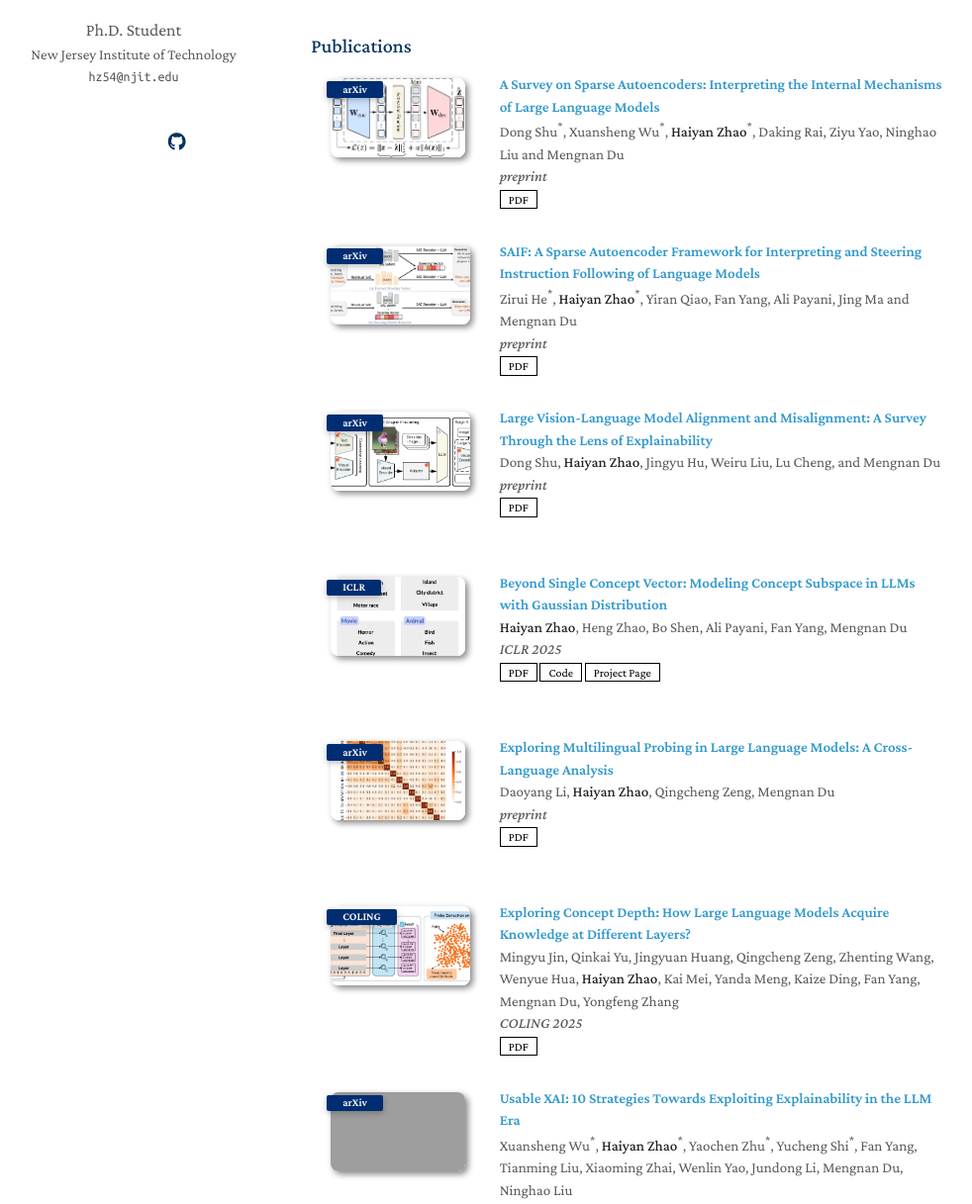
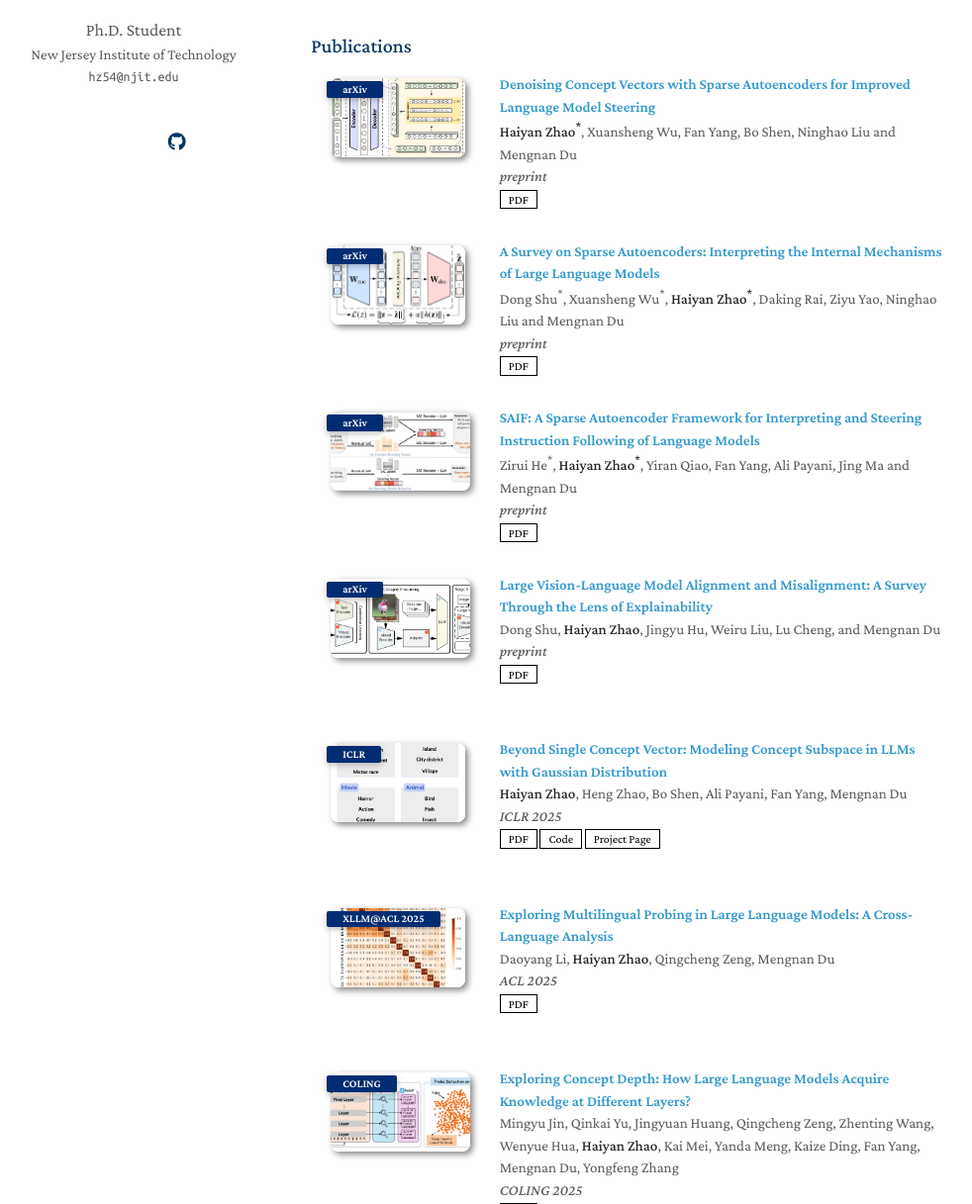
Before and after one commit to hy-zhao23/hy-zhao23.github.io, a Jekyll site: the page built from index.md, in a window 1280 px wide and 1400 px high, scrolled down 260 px. Shown: the part 183-1400 px from the top of the window at 99% size, without its empty margins (153-1135 px from the left). Built offline with Jekyll 4.4.1, drawn with Linux system fonts in a browser that asks for light colours; nearby versions of some CDN libraries; a style sheet for code colours, icons or effects is not loaded; our own code applies the rules of GitHub Pages for plain Markdown files; grey boxes are pictures that could not be loaded.

Commit message:
add one new paper

```diff
--- a/_data/publications.yml
+++ b/_data/publications.yml
@@ -11,15 +11,22 @@ main:
   #   image: ./assets/img/teaser_example_2.png
   #   notes: Early Accept
 
+  - title: "Denoising Concept Vectors with Sparse Autoencoders for Improved Language Model Steering"
+    authors: <strong>Haiyan Zhao<sup>*</sup></strong>, Xuansheng Wu, Fan Yang, Bo Shen, Ninghao Liu and Mengnan Du
+    conference_short: arXiv
+    conference: preprint
+    pdf: https://arxiv.org/pdf/2505.15038
+    image: ./assets/img/paper/kav-sae.png
+
   - title: "A Survey on Sparse Autoencoders: Interpreting the Internal Mechanisms of Large Language Models"
-    authors: Dong Shu<sup>*</sup>, Xuansheng Wu<sup>*</sup>, <strong>Haiyan Zhao</strong><sup>*</sup>, Daking Rai, Ziyu Yao, Ninghao Liu and Mengnan Du
+    authors: Dong Shu<sup>*</sup>, Xuansheng Wu<sup>*</sup>, <strong>Haiyan Zhao<sup>*</sup></strong>, Daking Rai, Ziyu Yao, Ninghao Liu and Mengnan Du
     conference_short: arXiv
     conference: preprint
     pdf: https://arxiv.org/abs/2503.05613
     image: ./assets/img/paper/sae_survey.png
 
   - title: "SAIF: A Sparse Autoencoder Framework for Interpreting and Steering Instruction Following of Language Models"
-    authors: Zirui He<sup>*</sup>, <strong>Haiyan Zhao</strong><sup>*</sup>, Yiran Qiao, Fan Yang, Ali Payani, Jing Ma and Mengnan Du
+    authors: Zirui He<sup>*</sup>, <strong>Haiyan Zhao<sup>*</sup></strong>, Yiran Qiao, Fan Yang, Ali Payani, Jing Ma and Mengnan Du
     conference_short: arXiv
     conference: preprint
     pdf: https://arxiv.org/abs/2502.11356
@@ -43,8 +50,8 @@ main:
 
   - title: "Exploring Multilingual Probing in Large Language Models: A Cross-Language Analysis"
     authors: Daoyang Li, <strong>Haiyan Zhao</strong>, Qingcheng Zeng, Mengnan Du
-    conference_short: arXiv
-    conference: preprint
+    conference_short: XLLM@ACL 2025
+    conference: ACL 2025
     pdf: https://arxiv.org/abs/2409.14459
     image: ./assets/img/paper/multilingual.png
 
```
Also changed, not shown: assets/img/paper/kav-sae.png (added).
